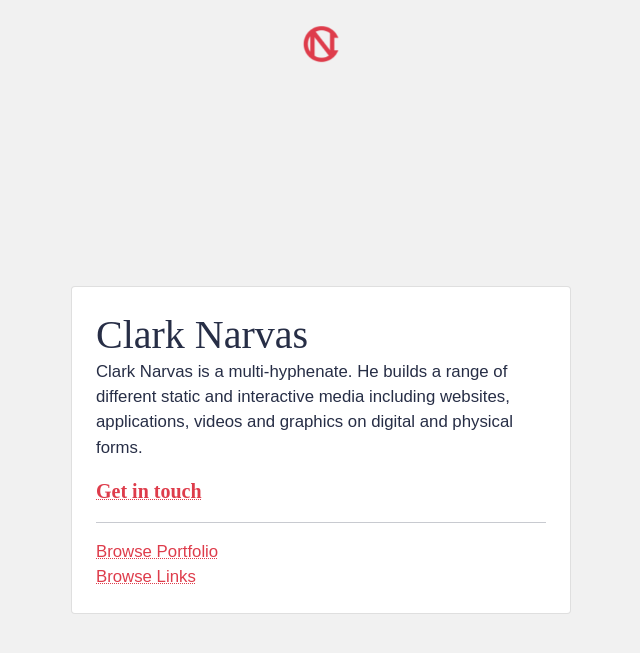
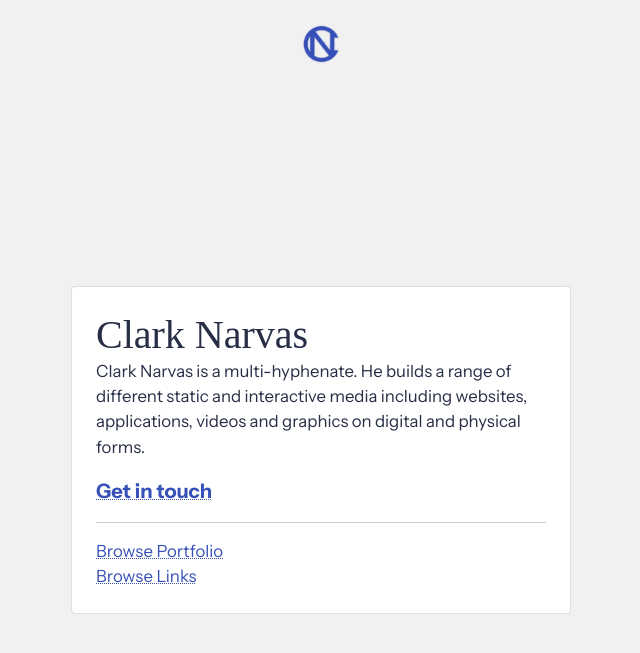
Before and after one commit to ClarkNarvas/ClarkNarvas.com, a Jekyll site: the page built from index.markdown, in a window 1280 px wide. Shown: the top 653 px of the page, without its empty margins (319-959 px from the left). Built offline with Jekyll 4.4.1, drawn with Linux system fonts in a browser that asks for light colours; some web fonts are replaced; comment, search, counter and statistics services are not loaded.

Commit message:
iteration

```diff
--- a/_includes/components/blue-emoji-card.html
+++ b/_includes/components/blue-emoji-card.html
@@ -1,7 +1,7 @@
 <div class="col-lg-4 p-2" style="">
     <div class=" blue-icon-card" style="padding: 30px;background-color: #F5F8FF;border-radius: 20px;text-align: center;">
         <span style="display: inline-block;font-size: 300%;">{{include.emoji}}</span>
-        <h2 style="color: #DE3C4B; padding-top: 10px;">{{include.title}}</h2>
+        <h2 style="color: #3650B8; padding-top: 10px;">{{include.title}}</h2>
         <p style="margin-top: 5px; padding-top: 10px;padding-bottom: 20px;">{{include.description}}</p>
         <a href="{{include.url}}" class="btn btn-primary">{{include.button}}</a>
     </div>
--- a/_includes/header.html
+++ b/_includes/header.html
@@ -8,7 +8,7 @@
     <div id="bottom"></div>
     -->
 <!--
-    <nav class="navbar navbar-expand-lg navbar-light navbar-fixed" style="background-color:#DE3C4B;border-bottom: #A7BCFF 2px solid;">
+    <nav class="navbar navbar-expand-lg navbar-light navbar-fixed" style="background-color:#3650B8;border-bottom: #A7BCFF 2px solid;">
       <div class="container-fluid">
         <a class="navbar-brand" href="/index.html">
           <img src="/assets/brand/logos/cn small minified for website.png" style="height: 30px; width: 30px;margin-left: 5px;">
@@ -67,7 +67,7 @@
 
         .navbar-toggler {
       border: 0;
-      color: #DE3C4B !important;
+      color: #3650B8 !important;
       border-radius: 5px;
     }
 
--- a/assets/style.css
+++ b/assets/style.css
@@ -1,7 +1,6 @@
 /** Fonts **/
 @import url("https://cdn.jsdelivr.net/npm/bootstrap-icons@1.10.2/font/bootstrap-icons.css");
-@import url("https://use.typekit.net/meh5uoe.css");
-
+@import url('https://fonts.googleapis.com/css2?family=Instrument+Sans:ital,wght@0,400..700;1,400..700&family=Instrument+Serif:ital@0;1&display=swap');
 
 
 
@@ -12,7 +11,7 @@
 }
 
 .special {
-  font-family: "desire-pro", serif;
+  font-family: "Instrument Serif", serif;
   font-weight: 400;
 }
 
@@ -20,14 +19,14 @@
 
 
 a {
-    color: #DE3C4B;
+    color: #3650B8;
     .bi-arrow-right {
       transition: 0.3s ease-in-out;
     }
 }
 
 a:hover {
-    color: #9a2632;
+    color: #0F4228;
     .bi-arrow-right {
       transition: 0.3s ease-in-out;
       padding-left: 5px;
@@ -35,10 +34,10 @@ a:hover {
 }
 
 body {
-    font-family: "elza", sans-serif;
+    font-family: "Instrument Sans", sans-serif;
     font-weight: 400;
     font-style: normal;
-    scrollbar-base-color: #DE3C4B;
+    scrollbar-base-color: #3650B8;
     font-size: 105%;
     min-height: 100vh;
     color: #272e46;
@@ -50,14 +49,14 @@ body {
 
 
 p {
-    font-family: ''Elza'';
+    font-family: ''Instrument Sans'';
 }
 
 b {
-    font-family: 'Elza';
+    font-family: 'Instrument Sans';
 }
 strong {
-    font-family: 'Elza';
+    font-family: 'Instrument Sans';
 }
 
 .container-writing {
@@ -83,13 +82,13 @@ strong {
 }
 
 .page-details {
-    border-bottom: #DE3C4B 3px solid;
+    border-bottom: #3650B8 3px solid;
     padding-bottom: 10px;
     margin-bottom: 20px;
 }
 
 h1, h2, h3, h4, h5 {
-    font-family: "elza", sans-serif;
+    font-family: "Instrument Sans", sans-serif;
     font-weight: 900;
     font-style: normal;
     padding: 0;
@@ -123,10 +122,10 @@ a.noactiveeffect:active {
 }
 
 .categoryicon {
-    font-family: 'Elza';
+    font-family: 'Instrument Sans';
     display: inline-block;
     text-transform: uppercase;
-    color: #DE3C4B;
+    color: #3650B8;
 }
 
 .line {
@@ -151,7 +150,7 @@ a.noactiveeffect:active {
 
 .anworldof {
     font-size: 80% !important;
-    font-family: 'Elza';
+    font-family: 'Instrument Sans';
     font-style: italic;
     font-weight: normal;
 }
@@ -164,7 +163,7 @@ a.noactiveeffect:active {
     border-radius: 200px !important;
     padding-left: 20px;
     padding-right: 20px;
-    background-color: #DE3C4B;
+    background-color: #3650B8;
     font-family: BlackFont;
     padding-top: 5px;
     padding-bottom: 5px;
```
Also changed, not shown: assets/brand/clark narvas black.svg, assets/brand/cn2024.png, assets/brand/fonts/Metropolis-Black.woff (deleted), assets/brand/fonts/Metropolis-BlackItalic.woff (deleted), assets/brand/fonts/Metropolis-Bold.woff (deleted), assets/brand/fonts/Metropolis-BoldItalic.woff (deleted), assets/brand/fonts/Metropolis-ExtraBold.woff (deleted), assets/brand/fonts/Metropolis-ExtraBoldItalic.woff (deleted), assets/brand/fonts/Metropolis-ExtraLight.woff (deleted), assets/brand/fonts/Metropolis-ExtraLightItalic.woff (deleted), assets/brand/fonts/Metropolis-Medium.woff (deleted), assets/brand/fonts/Metropolis-MediumItalic.woff (deleted), assets/brand/fonts/Metropolis-Regular.woff (deleted), assets/brand/fonts/Metropolis-RegularItalic.woff (deleted).
